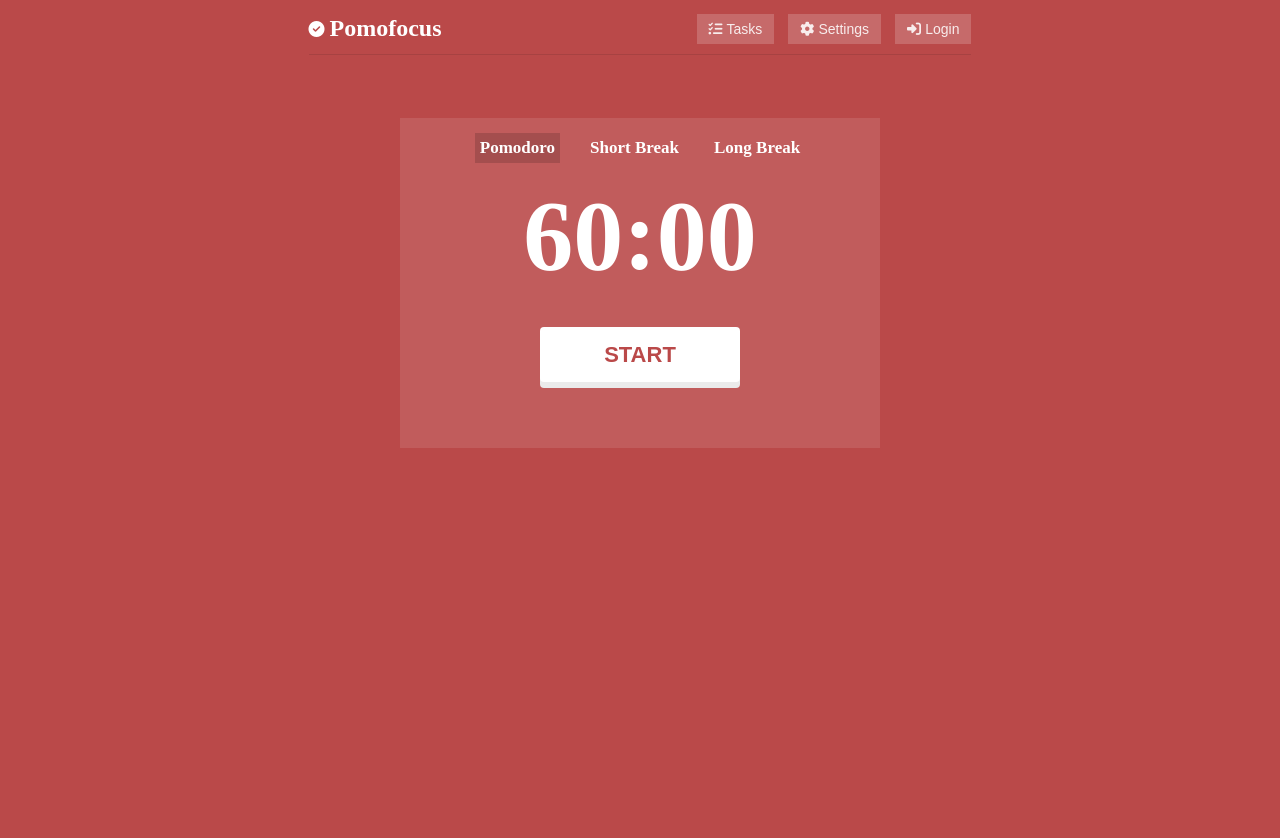
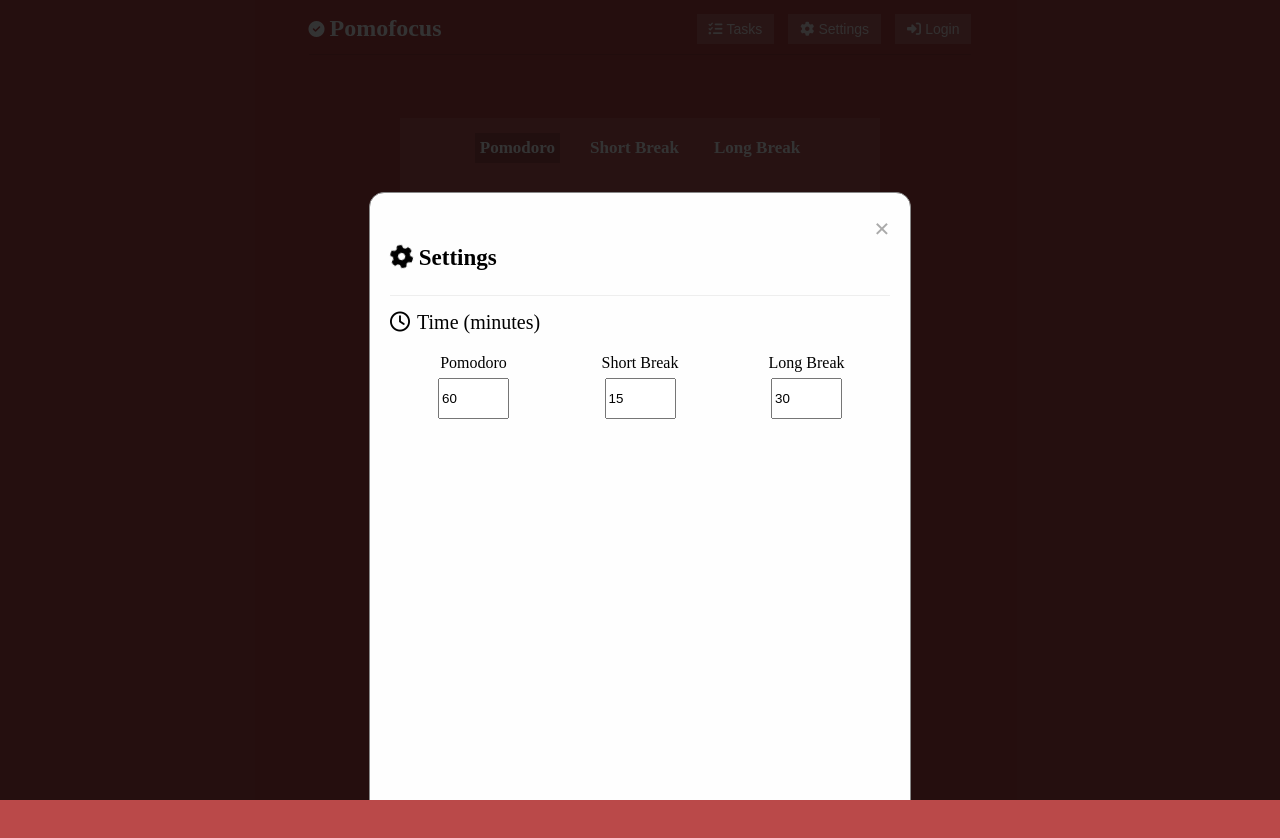
Before and after one commit to SlavaGalko/newproj, a plain HTML site: page index.html in a window 1280 px wide. Both pictures are taken after a click on the button "Settings". Drawn offline with Linux system fonts and the light colour scheme.

Commit message:
upd 0.0.11

```diff
--- a/index.html
+++ b/index.html
@@ -27,12 +27,12 @@
                     Tasks
 
                 </button>
-
-                <button class="btn_settings">
+<!-- new -->
+                <button class="btn_settings" id="myBtn">
                     <i class="fa-solid fa-gear icls"></i>
                     Settings
                 </button>
-
+<!-- new -->
                 <button class="btn_login">
                     <i class="fa-solid fa-right-to-bracket icls"></i>
                     Login
@@ -44,6 +44,58 @@
     </div>
 
     <div class="container">
+
+<!-- <i class="fa-sharp fa-solid fa-gear"></i> -->
+
+
+        <!-- new -->
+        <div id="myModal" class="modal">
+            <div class="modal-content">
+                <span class="close">&times;</span>
+
+                <div class="container-modal">
+                    <div class="wrapper-modal">
+                        <div class="wrapper-wrap">
+                            <div class="row1 row">
+                                <h2> <i class="fas fa-gear fa-spin fa-spin-reverse" id="n1op"></i>
+                                    Settings</h2>
+                            </div>
+                            <div class="row2 row">
+
+                                <h3><i class="far fa-clock mwer"></i>Time (minutes)</h3>
+
+                                <div class="container-row2">
+                                    <div class="column1 column-row2">
+                                        <label for="n1" id="pomodoroLabel">Pomodoro</label>
+                                        <input type="number" class="row2_input" id="n1" value="60">
+                                    </div>
+                                    <div class="column2 column-row2">
+                                        <label for="n2">Short Break</label>
+                                        <input type="number" class="row2_input2" id="n2" value="15">
+                                    </div>
+                                    <div class="column3 column-row2">
+                                        <label for="n3">Long Break</label>
+                                        <input type="number" class="row2_input3" id="n3" value="30">
+                                    </div>
+
+                                </div>
+
+                            </div>
+                            <div class="row3 row"></div>
+                            <div class="row4 row"></div>
+                            <div class="row5 row"></div>
+                        </div>
+
+                    </div>
+
+                </div>
+
+            </div>
+
+        </div>
+
+        <!-- new -->
+
         <div class="wrapper">
             <div class="inline-buttons">
                 <a href="index.html" class="text_pomodoro">
--- a/main.js
+++ b/main.js
@@ -3,8 +3,29 @@
 let minutesCounter = document.querySelector(".minutes");
 let secoundsCounter = document.querySelector(".secounds");
 
+let btn_skip = document.querySelector(".btn_skip");
+
+
 // new
-let btn_skip = document.querySelector(".btn_skip");
+
+let modal = document.querySelector('#myModal');
+let btn = document.querySelector('#myBtn');
+let span = document.querySelector('.close');
+
+btn.onclick = function () {
+    modal.style.display = "block";
+}
+
+span.onclick = function () {
+    modal.style.display = "none";
+}
+
+window.onclick = function (event) {
+    if (event.target == modal) {
+        modal.style.display = "none";
+    }
+}
+
 // new
 
 btn_start.addEventListener("click", buttonStartTimer);
--- a/styles.css
+++ b/styles.css
@@ -3,15 +3,16 @@
 }
 
 body {
-    background-color:#BA4949;
+    background-color: #BA4949;
     overflow-x: hidden;
 }
+
 .container {
-    max-width:1660px;
+    max-width: 1660px;
     height: 100vh;
-    display:flex;
+    display: flex;
     justify-content: center;
-    padding-top:50px;
+    padding-top: 50px;
     background-color: #BA4949;
 }
 
@@ -19,8 +20,8 @@
     max-width: 450px;
     height: 300px;
     background-color: #C15C5C;
-    padding:15px;
-    display:flex;
+    padding: 15px;
+    display: flex;
     flex-direction: column;
 
 
@@ -28,14 +29,14 @@
 
 
 .inline-buttons {
-    display:flex;
-    gap:25px;
+    display: flex;
+    gap: 25px;
     justify-content: center;
 }
 
 .inline-buttons h2 {
-    font-size:17px;
-    color:white;
+    font-size: 17px;
+    color: white;
 }
 
 a {
@@ -47,21 +48,22 @@
     width: 450px;
     height: 200px;
     justify-content: center;
-    display:flex;
+    display: flex;
     align-items: center;
 }
 
 .midle-row h2 {
-    color:white;
-    font-size:100px;
+    color: white;
+    font-size: 100px;
 }
 
 .button_start {
-    width:450px;
+    width: 450px;
     height: 100px;
-    display:flex;
+    display: flex;
     justify-content: center;
 }
+
 /*
 .button_start button {
     cursor: pointer;
@@ -139,111 +141,111 @@
 
 
 .secounds h2 {
-    font-size:100px;
-    color:white;
+    font-size: 100px;
+    color: white;
 }
 
 .text_pomodoro {
     background-color: #A44E4E;
-    padding:5px;
+    padding: 5px;
 
 }
 
 
 .short_break {
-    padding:5px;
+    padding: 5px;
 }
 
 
 
 .long_break {
-    padding:5px;
+    padding: 5px;
 }
 
 
 
 .header {
-    padding:10px;
-    max-width:1660px;
+    padding: 10px;
+    max-width: 1660px;
     height: 6vh;
     background-color: #BA4949;
-    display:flex;
+    display: flex;
     justify-content: center;
-    color:white;
-    align-items:center;
+    color: white;
+    align-items: center;
 }
 
 
 .buttons button {
     background-color: #C66A6A;
-    border-color:#C66A6A;
-    border-style:solid;
-    color:#F8EDED;
-    padding:5px 10px;
-    font-size:14px;
+    border-color: #C66A6A;
+    border-style: solid;
+    color: #F8EDED;
+    padding: 5px 10px;
+    font-size: 14px;
 }
 
 
 .inline-header {
-    display:flex;
-    gap:250px;
+    display: flex;
+    gap: 250px;
     border-bottom: 1.5px solid #A74242;
-    padding-bottom:10px;
+    padding-bottom: 10px;
 }
 
 
 .btn_tasks {
-    margin-left:5px;
+    margin-left: 5px;
     cursor: pointer;
 }
 
 .btn_tasks:hover {
-    color:white;
+    color: white;
     transition: .2s linear;
 }
 
 
 .btn_settings {
-    margin-left:10px;
+    margin-left: 10px;
     cursor: pointer;
 }
 
 .btn_settings:hover {
-    color:white;
+    color: white;
     transition: .2s linear;
 }
 
 .btn_login {
-    margin-left:10px;
+    margin-left: 10px;
     cursor: pointer;
 }
 
 .btn_login:hover {
-    color:white;
+    color: white;
     transition: .2s linear;
 }
 
 .hide {
-    display:none;
+    display: none;
 }
 
 .button_skip {
-    margin-top:15px;
-    width:450px;
+    margin-top: 15px;
+    width: 450px;
     height: 50px;
-    display:flex;
+    display: flex;
     justify-content: center;
 
 }
 
 
 .btn_skip {
-    margin-top:5px;
-    width:30px;
+    margin-top: 5px;
+    width: 30px;
     height: 30px;
     background-color: #FFF;
-    border-color:#fff;
-    border-style:solid;
+    border-color: #fff;
+    border-style: solid;
 }
 
 .btn_skip:hover {
@@ -252,26 +254,170 @@
 }
 
 .btn_skip:active {
-    color:#BA4949;
+    color: #BA4949;
 }
 
 
 .icls {
-    margin-right:0.3px;
+    margin-right: 0.3px;
 }
 
 .icon {
-    display:flex;
-    align-items:center;
+    display: flex;
+    align-items: center;
 }
 
 
 .icls4 {
-    margin-left:5px;
+    margin-left: 5px;
 }
 
 
 a {
-    color:white;
+    color: white;
     text-decoration: none;
 }
+
+
+
+/* new */
+
+
+.modal {
+    display: none;
+    position: fixed;
+    z-index: 1;
+    left: 0;
+    top: 0;
+    width: 100%;
+    height: 100%;
+    overflow: auto;
+    background-color: rgb(0, 0, 0, 0.8);
+}
+
+.modal-content {
+    background-color: #fefefe;
+    margin: 15% auto;
+    padding: 20px;
+    border: 1px solid #888;
+    max-width: 500px;
+    border-radius: 15px;
+}
+
+.close {
+    color: #aaa;
+    float: right;
+    font-size: 28px;
+    font-weight: bold;
+    cursor: pointer;
+}
+
+.container-modal {
+    width: 100%;
+    height: 900px;
+    display: flex;
+    justify-content: center;
+    align-items: center;
+}
+
+.wrapper-modal {
+    width: 100%;
+    height: 100%;
+    display: flex;
+    justify-content: center;
+    /* align-items:center; */
+}
+
+.wrapper-wrap {
+    width: 100%;
+    height: 100%;
+}
+
+.row {
+    width: 50%;
+    height: 150px;
+}
+
+.row1 {
+    display: flex;
+    /* justify-content: center; */
+    width: 100%;
+    height: 50px;
+    border-bottom: 1px solid #EEEEEE;
+
+}
+
+.row1 h2 {
+    font-weight: bold;
+    font-size: 23px;
+}
+
+
+.row2 {
+    padding-top: 15px;
+    width: 100%;
+    height: 130px;
+}
+
+.row2 h3 {
+    font-weight: lighter;
+    font-size: 20px;
+}
+
+.container-row2 {
+    width: 100%;
+    height: 100px;
+
+    display: flex;
+    justify-content: center;
+    flex-direction: row;
+
+}
+
+.column-row2 {
+    width: 33.3%;
+    height: 85%;
+    padding-top: 10px;
+    display: flex;
+    flex-direction: column;
+    justify-content: center;
+    align-items: center;
+}
+
+.row2_input {
+    width: 63px;
+    height: 35px;
+}
+
+.row2_input2 {
+    width: 63px;
+    height: 35px;
+}
+
+.row2_input3 {
+    width: 63px;
+    height: 35px;
+}
+
+#n1 {
+    margin-top: 6px;
+}
+
+#n2 {
+    margin-top: 6px;
+}
+
+#n3 {
+    margin-top: 6px;
+}
+
+.mwer {
+    margin-right: 7px;
+}
+
+
+#n1op {
+    animation-duration: 4s;
+}
+
+/* new */
```
